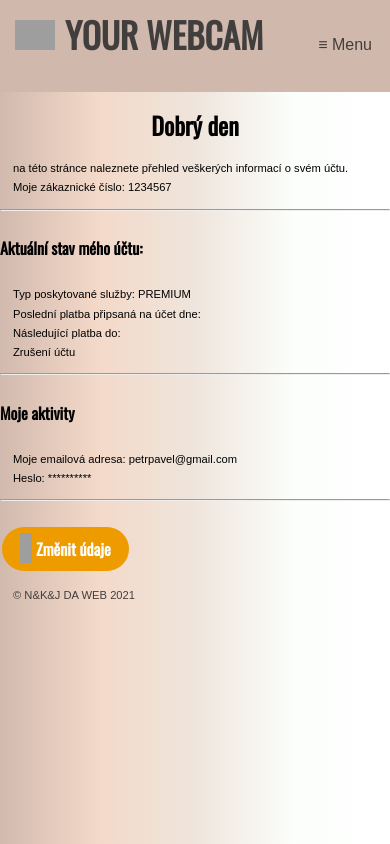
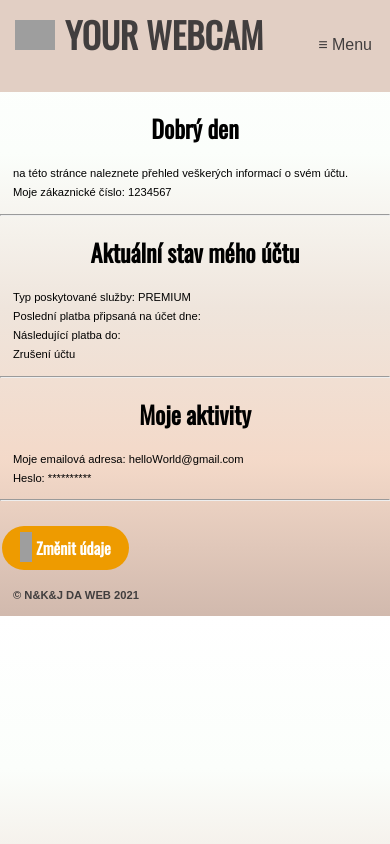
Before and after one commit to LukasovNat/YourWebcam-DAWebJaro2021, a React app: page /settings in a window 390 px wide. Built offline with nearby package versions, Linux system fonts and the light colour scheme; grey boxes are pictures that could not be loaded.

Commit message:
Final commit of HTML&CSS

```diff
--- a/src/pages/Cameras/index.jsx
+++ b/src/pages/Cameras/index.jsx
@@ -84,11 +84,13 @@ export const Cameras = () => {
       {brand !== '' && type !== '' ? (
         isSupported() ? (
           <div className="webcam--supported">
-            <h3>Tuto webkameru můžete použít.</h3>
+            <h3>Gratulujeme, IP webkamera je podporována.</h3>
           </div>
         ) : (
           <div className="webcam--not_supported">
-            <h3>Tato webkamera není výrobcem pro naše služby podporována.</h3>
+            <h3>
+              Bohužel, IP webkamera není výrobcem pro naše služby podporována.
+            </h3>
           </div>
         )
       ) : (
--- a/src/pages/Cameras/style.css
+++ b/src/pages/Cameras/style.css
@@ -25,7 +25,7 @@
   max-width: 100%;
   margin: auto;
   height: 200px;
-  border-radius: 0.5rem;
+  border-radius: 0.2rem;
   margin-bottom: -16px;
 }
 @media (max-width: 575px) {
@@ -33,3 +33,8 @@
     display: none;
   }
 }
+@media (max-width: 575px) {
+  .kontejner--text {
+    font-size: 1rem;
+  }
+}
--- a/src/pages/Details/index.jsx
+++ b/src/pages/Details/index.jsx
@@ -7,7 +7,7 @@ export const Details = () => (
     <main role="main" className="kontejner">
       <div className="popisSluzby">
         <div className="popisSluzby1">
-          <h2>"Sledujte vše, co je pro Vás důležité"</h2>
+          <h2>Sledujte vše, co je pro Vás důležité</h2>
           <p>
             <strong>
               Nabízíme Vám jednoduché řešení dostupné pro kohokoliv, kdo vlastní{' '}
--- a/src/pages/Gallery/index.jsx
+++ b/src/pages/Gallery/index.jsx
@@ -33,7 +33,7 @@ export const Gallery = () => {
   return (
     <>
       <div className="kontejner">
-        <h2>Vítejte "XY" ve svém uživatelském účtu!</h2>
+        <h2>Vítejte ve svém uživatelském účtu</h2>
         <p className="ucetUvod">
           Dobrý den,
           <br />v této sekci najdete přehled Vašich snímků, které si zpětně
--- a/src/pages/Header/style.css
+++ b/src/pages/Header/style.css
@@ -1,9 +1,9 @@
 .hlavicka {
-  background-color: #d0b8ac;
-  color: #ffffff;
+  background-color: /*#d0b8ac*/ #e2cfc4;
   display: flex;
   justify-content: space-between;
   align-items: center;
+  width: 100%;
 }
 .logo {
   font-weight: bold;
--- a/src/pages/Settings/index.jsx
+++ b/src/pages/Settings/index.jsx
@@ -13,7 +13,7 @@ export const Settings = () => {
           Moje zákaznické číslo: 1234567
         </p>
         <hr />
-        <h4>Aktuální stav mého účtu:</h4>
+        <h3>Aktuální stav mého účtu</h3>
         <p>
           Typ poskytované služby: PREMIUM
           <br />
@@ -22,9 +22,9 @@ export const Settings = () => {
           Zrušení účtu{' '}
         </p>
         <hr />
-        <h4>Moje aktivity</h4>
+        <h3>Moje aktivity</h3>
         <p>
-          Moje emailová adresa: petrpavel@gmail.com
+          Moje emailová adresa: helloWorld@gmail.com
           <br />
           Heslo: **********
         </p>
--- a/src/style.css
+++ b/src/style.css
@@ -12,10 +12,10 @@ body {
   font-family: 'Oswald', sans-serif;
   line-height: 2rem;
   text-align: start;
-  background-attachment: fixed;
+  background-attachment: scroll;
   background: hsla(20, 28%, 75%, 1);
 
-  background: -webkit-linear-gradient(
+  background: linear-gradient(
     360deg,
     hsla(20, 28%, 75%, 1) 0%,
     hsla(23, 65%, 87%, 1) 25%,
@@ -23,8 +23,6 @@ body {
     hsla(120, 60%, 99%, 1) 75%,
     hsla(0, 0%, 100%, 1) 100%
   );
-
-  filter: progid: DXImageTransform.Microsoft.gradient( startColorstr="#d0b8ac", endColorstr="#f3d8c7", GradientType=1 );
 }
 
 h1,
@@ -36,20 +34,9 @@ h1 {
   background-color: #ee9b00;
   border-radius: 1.5rem;
 }
-
-/* .............. */
-/* all copy paste */
-/* .............. */
-
-/* moved to Header already
-.hlavicka {
-  background-color: #d0b8ac;
-  color: #ffffff;
-  display: flex;
-  justify-content: space-between;
-  align-items: baseline;
-} */
-
+h4 {
+  margin-left: 10px;
+}
 .menu--nav .byloA {
   color: #413e3e;
   text-decoration: none;
@@ -74,12 +61,6 @@ h1 {
   border-radius: 1.5em;
   transition: background-color 1.2s;
 }
-/*.byloA:hover,
-.byloA:active {
-  transition: background 1.5s;
-  background-color: darkgray;
-  color: white;
-}*/
 .menu--nav,
 .menu--auth {
   display: flex;
@@ -124,7 +105,6 @@ li img {
   right: 5px;
   top: 2px;
 }
-
 .uvodStranaSPozadim {
   padding: 100px 80px;
   background-image: url('pages/Main/img/kameraNaZdi.jpg');
@@ -151,7 +131,7 @@ li img {
 .vlozenyDiv {
   width: 30rem;
   height: 15rem;
-  background-color: #adc178; /*#d0b8ac;*/
+  background-color: #adc178;
   margin: auto;
   margin-top: -100px;
 }
@@ -228,8 +208,6 @@ h3 {
 .obrazkyDiv {
   display: flex;
   flex-direction: column;
-  background-color: #d0b8ac;
-  border-radius: 10px;
 }
 .obrazekKontejner {
   display: flex;
@@ -250,29 +228,28 @@ h3 {
 }
 .obrazekPes {
   width: 100px;
-  border-width: 2.5px;
+  border-width: 1.5px;
   border-style: solid;
   border-color: whitesmoke;
-  border-radius: 5px;
+  border-radius: 2px;
 }
 .obrazekAuto {
   width: 160px;
-  border-width: 2.5px;
+  border-width: 1.5px;
   border-style: solid;
   border-color: whitesmoke;
-  border-radius: 5px;
+  border-radius: 2px;
 }
-
 .obrazekPesOriginal {
-  border-width: 2.5px;
+  border-width: 1.5px;
   border-style: solid;
   border-color: whitesmoke;
-  border-radius: 5px;
+  border-radius: 2px;
   width: 80%;
   padding: 0px, 0px;
 }
 .obrazekAutoOriginal {
-  border-width: 2.5px;
+  border-width: 1.5px;
   border-style: solid;
   border-color: whitesmoke;
   border-radius: 5px;
@@ -300,7 +277,7 @@ h3 {
   margin-right: 10px;
 }
 fieldset {
-  background-color: #d0b8ac;
+  background-color: #d1beb0;
   border: none;
   border-radius: 2px;
   margin-bottom: 12px;
@@ -312,7 +289,6 @@ fieldset {
   list-style: none;
   padding: 12px;
 }
-
 li {
   margin: 0.5em 0;
 }
@@ -351,7 +327,6 @@ input {
 .container {
   max-width: 45rem;
   margin: auto;
-  background: #d0b8ac;
   overflow: auto;
 }
 .gallery {
@@ -394,6 +369,7 @@ td {
   margin-bottom: 0px;
   margin-top: 0px;
   font-size: 0.7rem;
+  font-weight: bolder;
 }
 @media (max-width: 575px) {
   .uvodStranaSPozadim {
@@ -409,11 +385,8 @@ td {
     height: 480px;
   }
 }
-@media (max-width: 575px) {
+@media (max-width: 760px) {
   .vlozenyDiv {
-    /*width: 17rem;
-    height: 7rem;
-    margin-top: -350px;*/
     display: none;
   }
 }
@@ -478,6 +451,21 @@ td {
   }
 }
 @media (max-width: 575px) {
+  .ucetUvod {
+    font-size: 0.7rem;
+  }
+}
+@media (max-width: 575px) {
+  .obrazekAutoOriginal {
+    width: 50%;
+  }
+}
+@media (max-width: 575px) {
+  .obrazekPesOriginal {
+    width: 60%;
+  }
+}
+@media (max-width: 575px) {
   .imgRegistrace,
   .domu {
     display: none;
@@ -491,14 +479,15 @@ td {
 }
 @media (max-width: 575px) {
   h2 {
-    font-size: 2rem;
+    font-size: 1.5rem;
     line-height: 2.5rem;
   }
 }
 @media (max-width: 575px) {
   h3 {
     font-size: 1.5rem;
-    line-height: 1.2rem;
+    line-height: 1.5rem;
+    padding: 0px 10px 0px 10px;
   }
 }
 @media (max-width: 575px) {
@@ -520,6 +509,8 @@ td {
   p {
     padding: 0 13px 0 13px;
     line-height: 1.2rem;
+    font-size: 0.7rem;
+    text-align: justify;
   }
 }
 @media (max-width: 575px) {
@@ -527,10 +518,9 @@ td {
     width: 80%;
   }
 }
-@media (max-width: 575px) {
+@media (min-width: 575px) {
   p {
-    font-size: 0.7rem;
-    text-align: justify;
+    padding: 0 13px 0 13px;
   }
 }
 @media (min-width: 1025px) {
```
